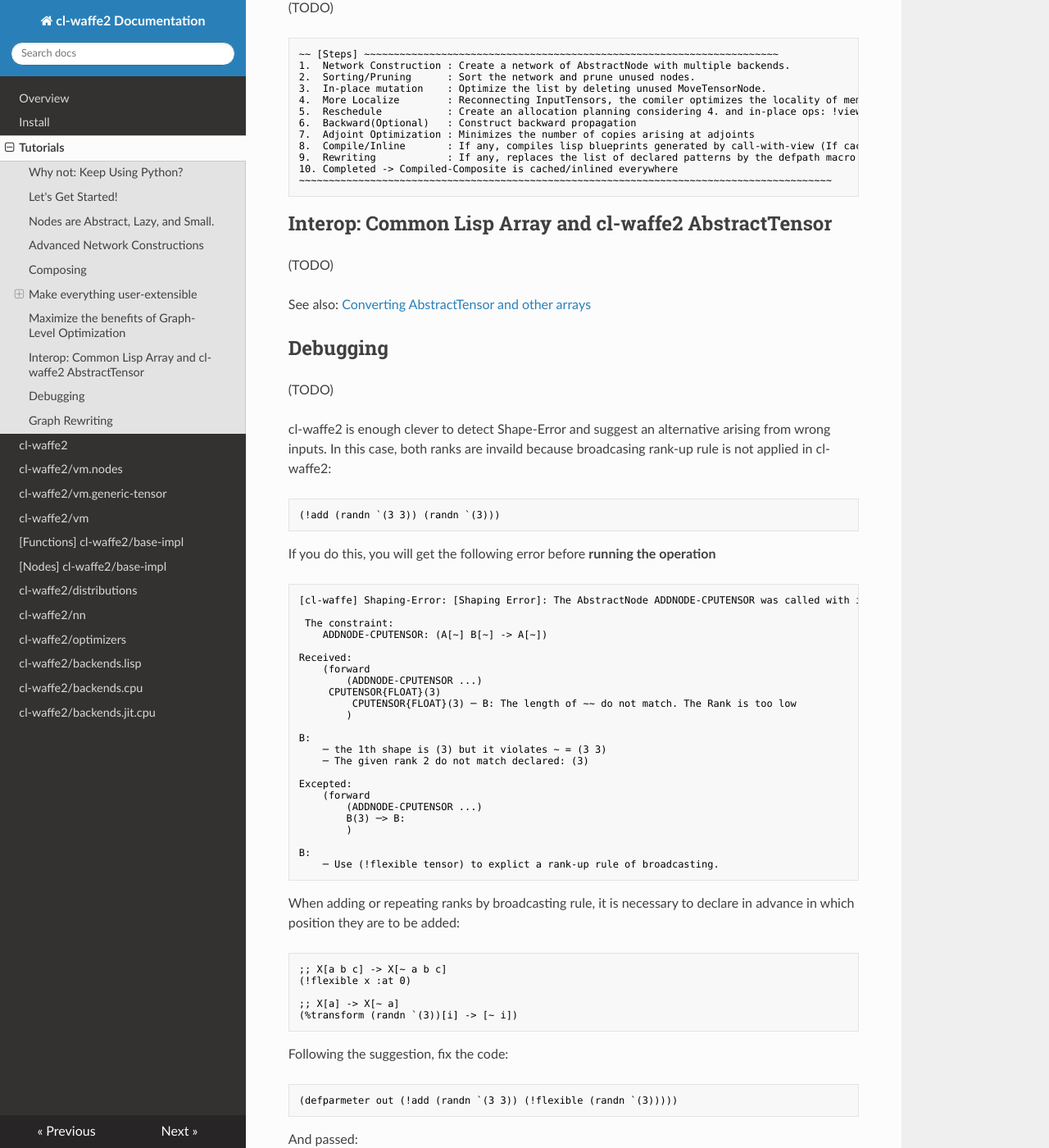
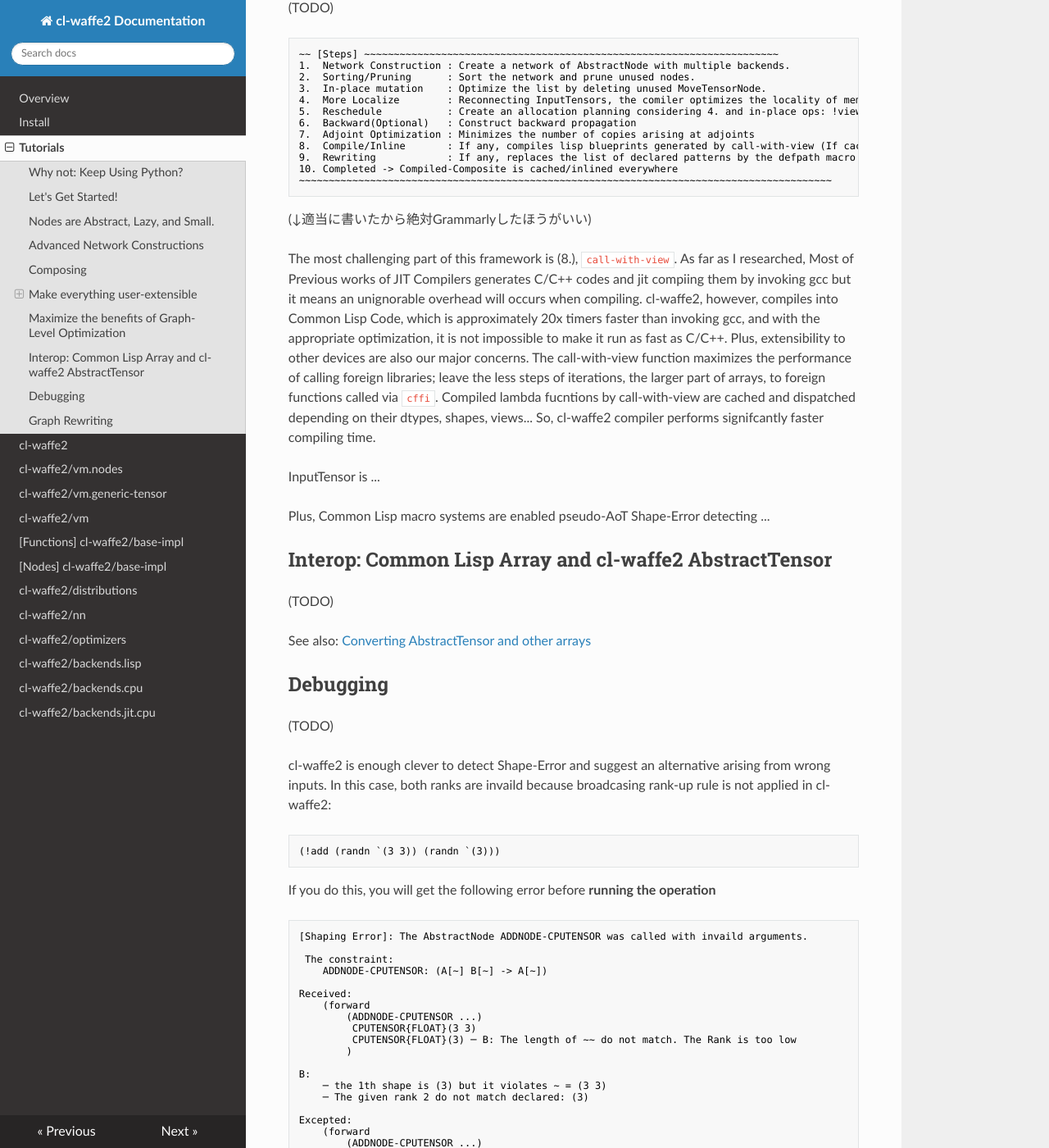
Before and after one commit to hikettei/cl-waffe2, an MkDocs documentation site: the page built from docs/cl-waffe2-docs/docs/overview.md, in a window 1280 px wide and 1400 px high, scrolled down 10575 px. Shown: the whole window at 82% size. Built offline with MkDocs 1.6.1, drawn with Linux system fonts in a browser that asks for light colours; nearby versions of some CDN libraries; some of the changed text lies outside the part shown.

Commit message:
[Fix] Typo

````diff
--- a/docs/cl-waffe2-docs/docs/overview.md
+++ b/docs/cl-waffe2-docs/docs/overview.md
@@ -435,7 +435,7 @@
         (asnode #'!softmax)
         (asnode #'!view 0) ;; Slicing the tensor: (!view x 0 t ...)
         (asnode #'!add 1.0) ;; X += 1.0
-        (asnode !matmul Y) ;; X <- Matmul(X, Y)
+        (asnode #'!matmul Y) ;; X <- Matmul(X, Y)
         )
 ```
 
@@ -578,6 +578,14 @@
 ~~~~~~~~~~~~~~~~~~~~~~~~~~~~~~~~~~~~~~~~~~~~~~~~~~~~~~~~~~~~~~~~~~~~~~~~~~~~~~~~~~~~~~~~~~
 ```
 
+(↓適当に書いたから絶対Grammarlyしたほうがいい)
+
+The most challenging part of this framework is (8.), `call-with-view`. As far as I researched, Most of Previous works of JIT Compilers generates C/C++ codes and jit compiing them by invoking gcc but it means an unignorable overhead will occurs when compiling. cl-waffe2, however, compiles into Common Lisp Code, which is approximately 20x timers faster than invoking gcc, and with the appropriate optimization, it is not impossible to make it run as fast as C/C++. Plus, extensibility to other devices are also our major concerns. The call-with-view function maximizes the performance of calling foreign libraries; leave the less steps of iterations, the larger part of arrays, to foreign functions called via `cffi`. Compiled lambda fucntions by call-with-view are cached and dispatched depending on their dtypes, shapes, views... So, cl-waffe2 compiler performs signifcantly faster compiling time.
+
+InputTensor is ...
+
+Plus, Common Lisp macro systems are enabled pseudo-AoT Shape-Error detecting ...
+
 ## Interop: Common Lisp Array and cl-waffe2 AbstractTensor
 
 (TODO)
@@ -597,7 +605,7 @@
 If you do this, you will get the following error before **running the operation**
 
 ```lisp
-[cl-waffe] Shaping-Error: [Shaping Error]: The AbstractNode ADDNODE-CPUTENSOR was called with invaild arguments.
+[Shaping Error]: The AbstractNode ADDNODE-CPUTENSOR was called with invaild arguments.
 
  The constraint:
     ADDNODE-CPUTENSOR: (A[~] B[~] -> A[~])
@@ -616,11 +624,18 @@
 Excepted:
     (forward
         (ADDNODE-CPUTENSOR ...)
+        A(3 3)
         B(3) ─> B:
         )
 
 B:
+    ─
     ─ Use (!flexible tensor) to explict a rank-up rule of broadcasting.
+
+Predicted outputs of ADDNODE-CPUTENSOR:  ((3 3))
+
+The operation was:
+<Node: ADDNODE-CPUTENSOR (A[~] B[~] -> A[~])>
 ```
 
 When adding or repeating ranks by broadcasting rule, it is necessary to declare in advance in which position they are to be added:
````
Also changed, not shown: other parts of docs/cl-waffe2-docs/docs/overview.md (+1 -1 lines).
